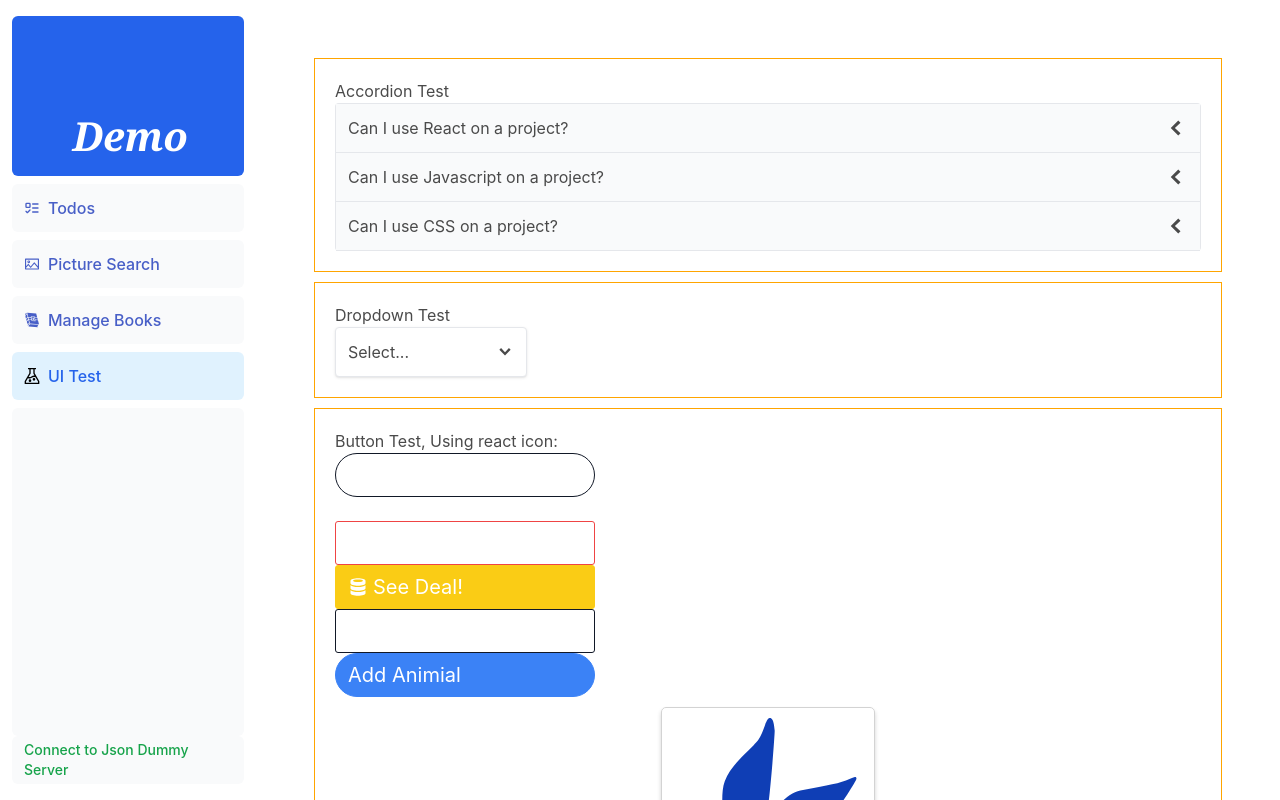
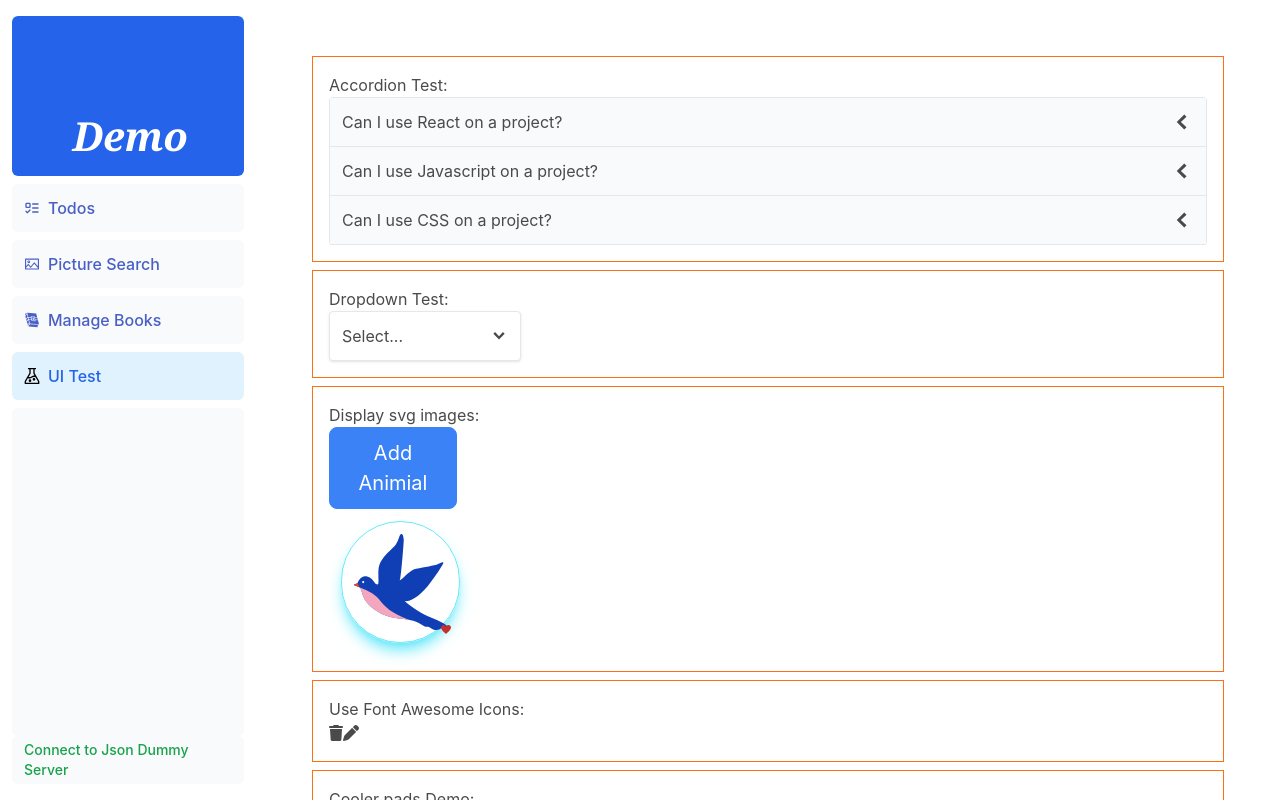
Before and after one commit to benwzj/ReactDemo, a React (Create React App) app: page /buttons in a window 1280 px wide. Both pictures are taken after a click on the button "Add Animial". Built offline with nearby package versions, Linux system fonts and the light colour scheme; data requests are answered from the project's data file; some icons are missing.

Commit message:
refine UI test page

```diff
--- a/src/components/AnimalItem.js
+++ b/src/components/AnimalItem.js
@@ -1,4 +1,3 @@
-import '../css/AnimalItem.css';
 import { useState } from 'react';
 import bird from '../svg/bird.svg';
 import cat from '../svg/cat.svg';
@@ -24,10 +23,10 @@ function AnimalItem({ type }) {
   };
 
   return (
-    <div className="animal-show" onClick={handleClick}>
-      <img className="animal" alt="animal" src={svgMap[type]} />
+    <div className="relative p-3 m-3 border rounded-full border-cyan-300 shadow-lg shadow-cyan-300" onClick={handleClick}>
+      <img className="h-24" alt="animal" src={svgMap[type]} />
       <img
-        className="heart"
+        className="absolute bottom-2 right-2"
         alt="heart"
         src={heart}
         style={{ width: 10 + 10 * clicks + 'px' }}
--- a/src/components/Button.js
+++ b/src/components/Button.js
@@ -1,3 +1,7 @@
+/*
+ * The way of using tailwind CSS like this, It is just bad!
+*/
+
 import className from 'classnames';
 
 function Button({
--- a/src/css/AnimalItem.css
+++ /dev/null
@@ -1,18 +0,0 @@
-.animal-show {
-  position: relative;
-  border: 1px solid lightgray;
-  padding: 10px;
-  border-radius: 5px;
-  margin: 10px;
-  box-shadow: 0px 3px 4px lightgray;
-}
-
-.animal {
-  height: 200px;
-}
-
-.heart {
-  position: absolute;
-  bottom: 10%;
-  right: 10%;
-}
--- a/src/pages/UITestPage.js
+++ b/src/pages/UITestPage.js
@@ -1,6 +1,4 @@
 import { useState } from 'react';
-import { GoBell, GoCloud, GoDatabase } from 'react-icons/go';
-import Button from '../components/Button';
 import AnimalItem from '../components/AnimalItem';
 import Accordion from '../components/Accordion';
 import Dropdown from '../components/Dropdown';
@@ -56,60 +54,32 @@ function UITestPage() {
 
   return (
     <div>
-      <div className='test-panel'>
-        Accordion Test
+      <div className='border border-orange-500 p-4 m-2'>
+        <div>Accordion Test:</div>
         <Accordion items={items} />
       </div>
-      <div className="flex, test-panel">
-        Dropdown Test
+      <div className="flex flex-col border border-orange-500 p-4 m-2">
+        <div>Dropdown Test: </div>
         <Dropdown options={options} value={selection} onChange={handleSelect} />
       </div>
-      <div className='test-panel'>
-        Button Test, Using react icon:
+      <div className='border border-orange-500 p-4 m-2'>
+        <div>Display svg images: </div>
         <div>
-          <Button
-            secondary
-            outline
-            rounded
-            className="mb-5"
-          >
-            <GoBell />
-            Click me!!
-          </Button>
+          <button className="rounded-lg w-32 border-blue-500 bg-blue-500 text-white"  onClick={handleClick}>
+            Add Animial
+          </button>
         </div>
         <div>
-          <Button danger outline>
-            <GoCloud />
-            Buy Now!
-          </Button>
-        </div>
-        <div>
-          <Button warning>
-            <GoDatabase />
-            See Deal!
-          </Button>
-        </div>
-        <div>
-          <Button secondary outline>
-            Hide Ads!
-          </Button>
-        </div>
-        <div>
-          <Button primary rounded onClick={handleClick}>
-            Add Animial
-          </Button>
-        </div>
-        <div>
-          <div className="animal-list">{renderedAnimals}</div>
+          <div className="flex flex-wrap">{renderedAnimals}</div>
         </div>
       </div>
-      <div className='test-panel'>
-        Use Font Awesome Icons:
+      <div className='border border-orange-500 p-4 m-2'>
+        <div>Use Font Awesome Icons: </div>
         <i className="fas fa-trash" />
         <i className="fas fa-pen" />
       </div>
-      <div className='test-panel'>
-        Cooler pads Demo:
+      <div className='border border-orange-500 p-4 m-2'>
+        <div>Cooler pads Demo:</div>
         <CoolerpadDemo/>
       </div>
     </div>
```
Also changed, not shown: src/css/SearchBar.css (deleted, +0 -23 lines), 1 other file (tests, documents, lock files or other folders).
